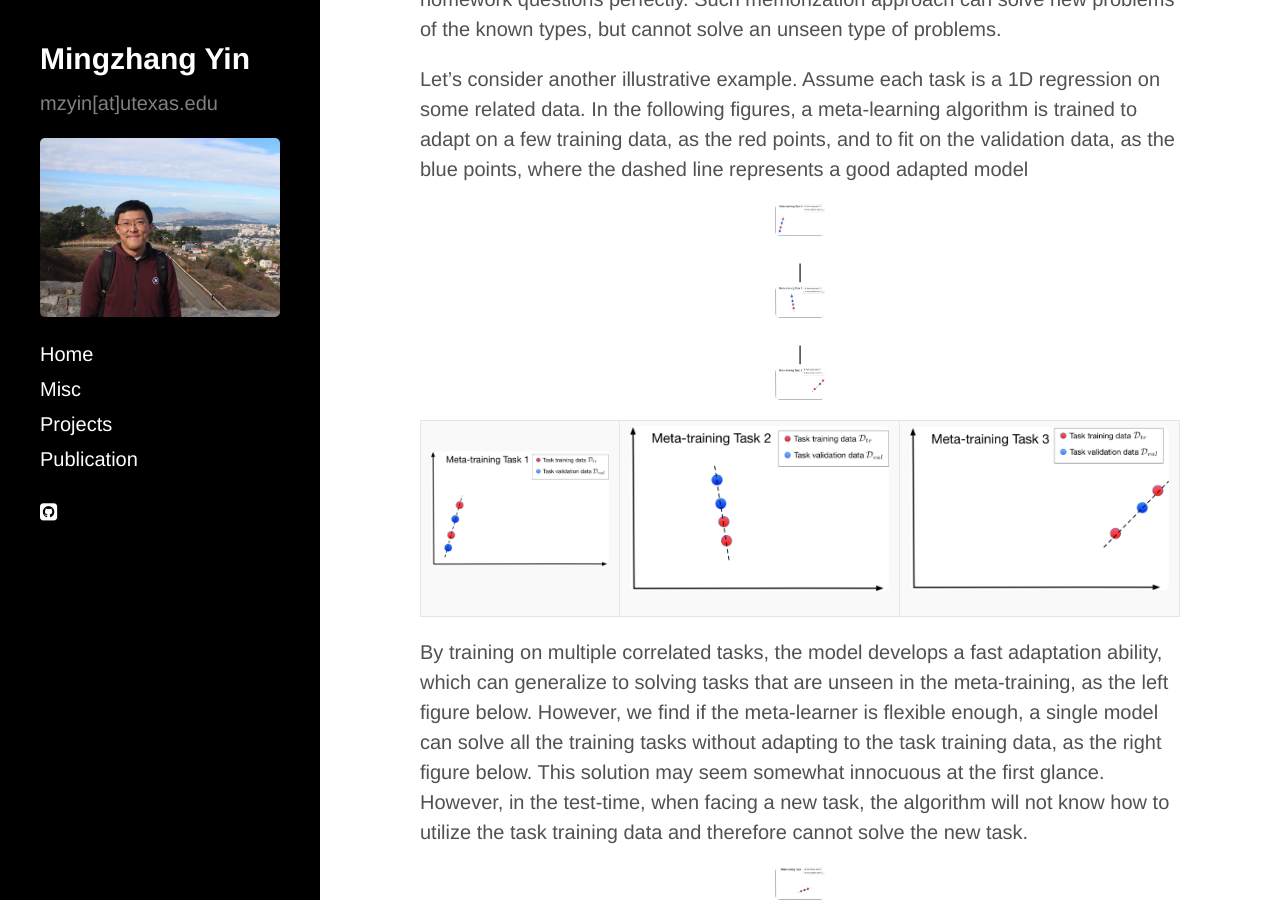
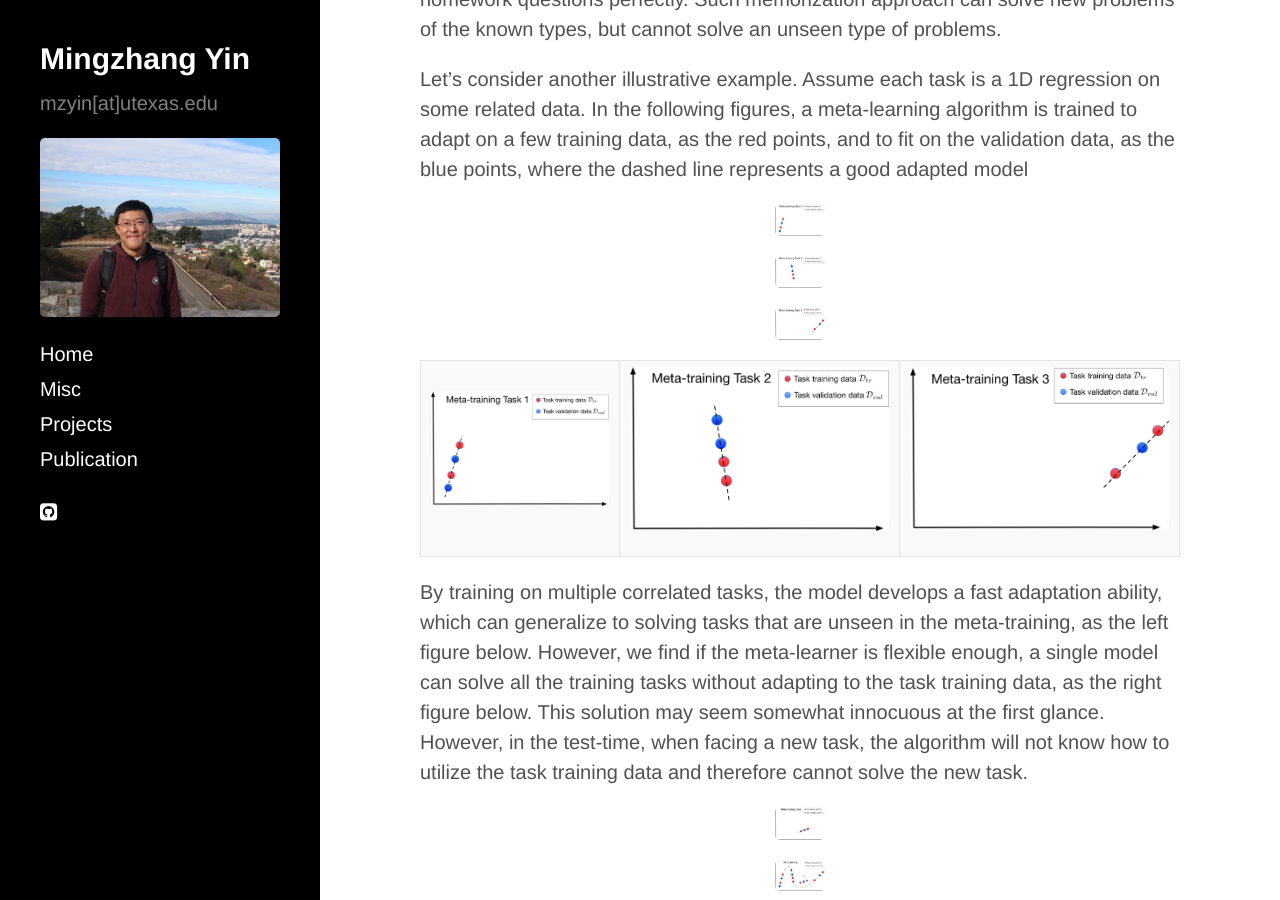
Before and after one commit to mingzhang-yin/mingzhang-yin.github.io, a Jekyll site: the page built from _posts/2020-04-10-Meta-learning-without-Memorization.md, in a window 1280 px wide and 900 px high, scrolled down 1328 px. Built offline with Jekyll 4.4.1, drawn with Linux system fonts in a browser that asks for light colours; nearby versions of some CDN libraries; formulas are drawn with MathJax 3.

Commit message:
Update 2020-04-10-Meta-learning-without-Memorization.md

```diff
--- a/_posts/2020-04-10-Meta-learning-without-Memorization.md
+++ b/_posts/2020-04-10-Meta-learning-without-Memorization.md
@@ -23,7 +23,7 @@ Let's come back to the student example at the beginning. The daily study at scho
 Let's consider another illustrative example.  Assume each task is a 1D regression on some related data. In the following figures, a meta-learning algorithm is trained to adapt on a few training data, as the red points, and to fit on the validation data, as the blue points, where the dashed line represents a good adapted model
 
 <p align="center">
-<img src="https://raw.githubusercontent.com/mingzhang-yin/mingzhang-yin.github.io/master/assets/images/figure_memo/l1.jpg" alt="drawing" width="50"/> | <img src="https://raw.githubusercontent.com/mingzhang-yin/mingzhang-yin.github.io/master/assets/images/figure_memo/l2.jpg" alt="drawing" width="50"/> | <img src="https://raw.githubusercontent.com/mingzhang-yin/mingzhang-yin.github.io/master/assets/images/figure_memo/l3.jpg" alt="drawing" width="50"/>
+<img src="https://raw.githubusercontent.com/mingzhang-yin/mingzhang-yin.github.io/master/assets/images/figure_memo/l1.jpg" width="50"/>  <img src="https://raw.githubusercontent.com/mingzhang-yin/mingzhang-yin.github.io/master/assets/images/figure_memo/l2.jpg" width="50"/>  <img src="https://raw.githubusercontent.com/mingzhang-yin/mingzhang-yin.github.io/master/assets/images/figure_memo/l3.jpg" width="50"/>
 </p>
 
 |:-:|:-:|:-:|
```
